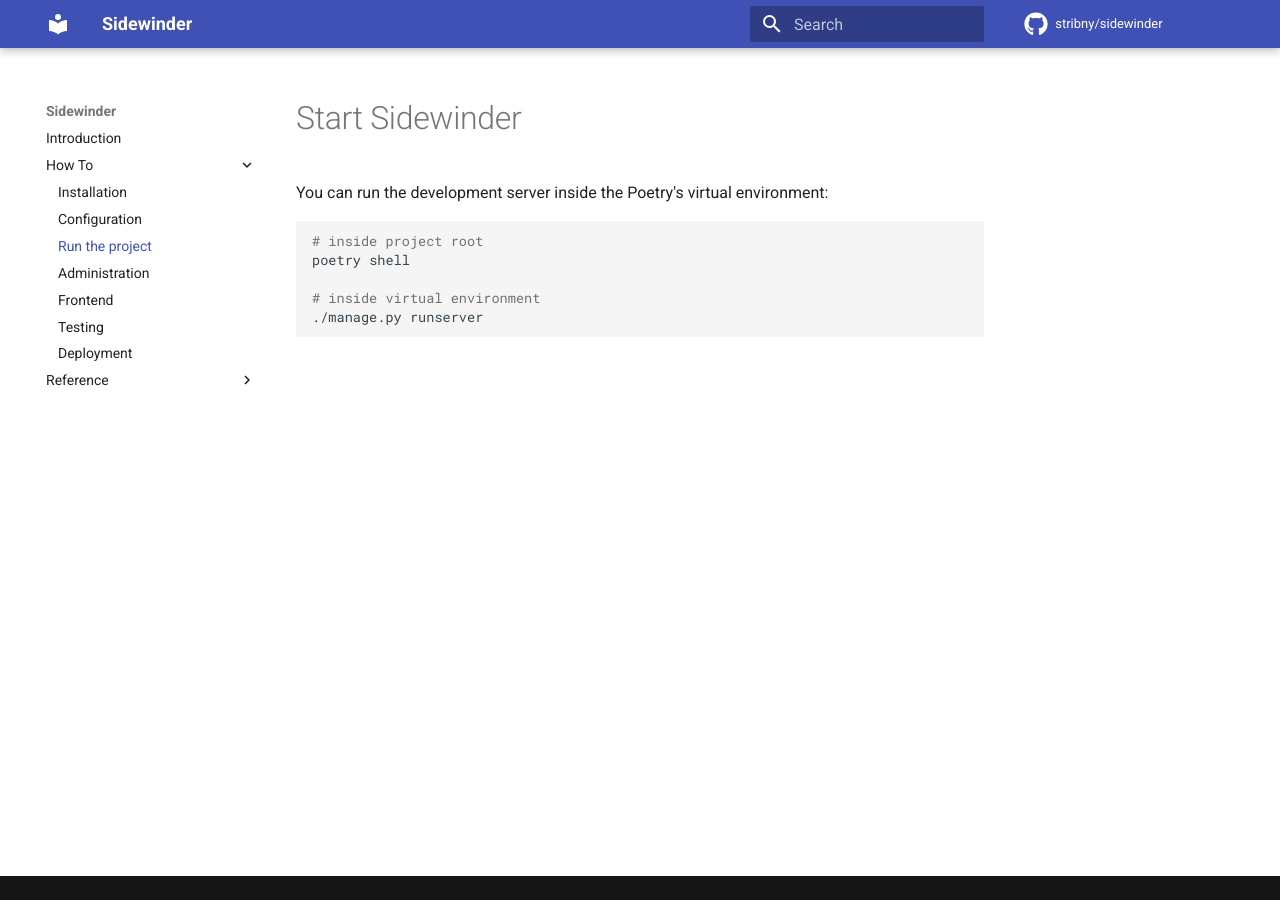
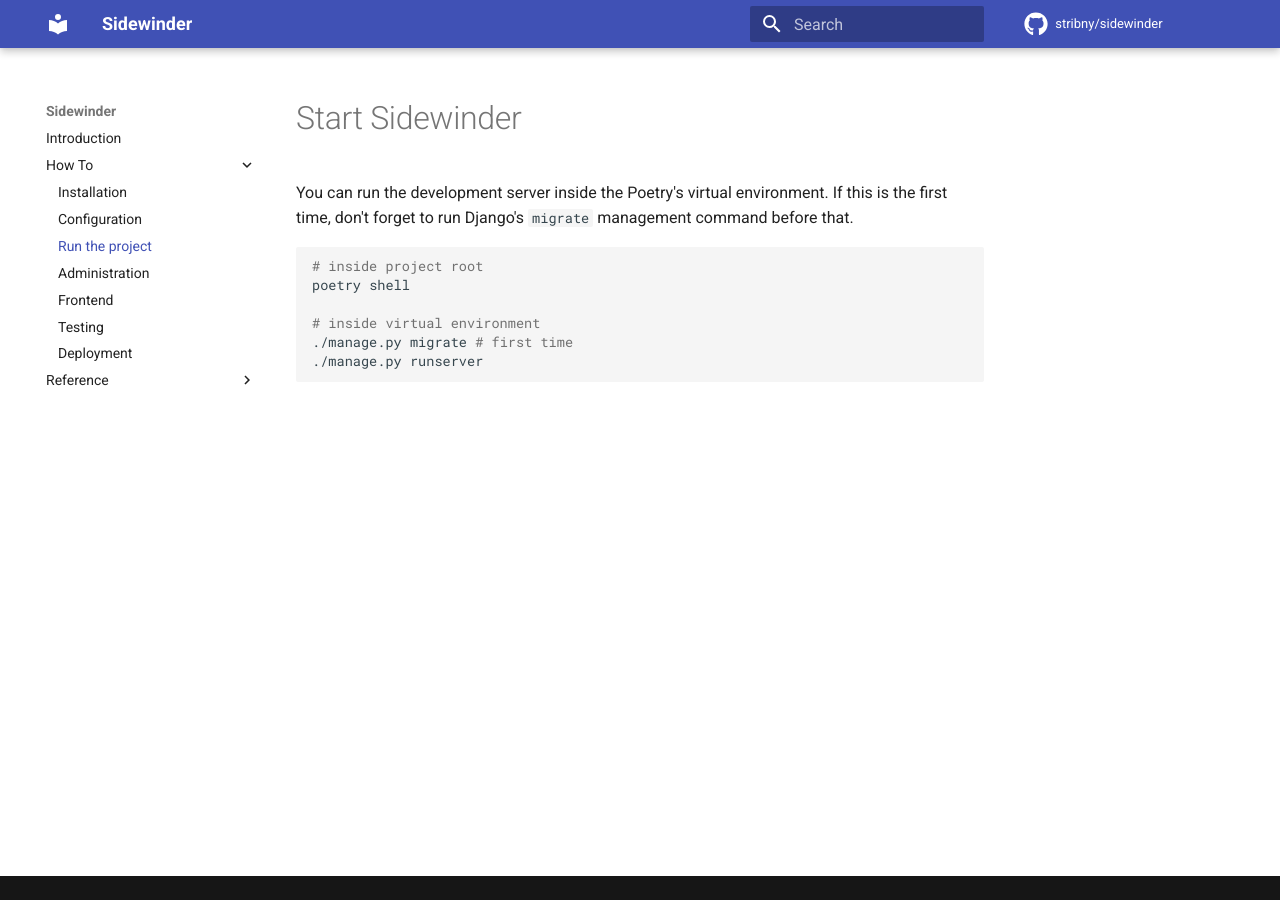
Before and after one commit to stribny/sidewinder, an MkDocs documentation site: the page built from docs/howto/run.md, in a window 1280 px wide. Built offline with MkDocs 1.6.1 and Material for MkDocs 9.7.7, drawn with Linux system fonts in a browser that asks for light colours; comment, search, counter and statistics services are not loaded.

Commit message:
docs: Mention migrate during installation

````diff
--- a/docs/howto/run.md
+++ b/docs/howto/run.md
@@ -1,11 +1,12 @@
 # Start Sidewinder
 
-You can run the development server inside the Poetry's virtual environment:
+You can run the development server inside the Poetry's virtual environment. If this is the first time, don't forget to run Django's `migrate` management command before that.
 
 ```bash
 # inside project root
 poetry shell
 
 # inside virtual environment
+./manage.py migrate # first time
 ./manage.py runserver
 ```
````
